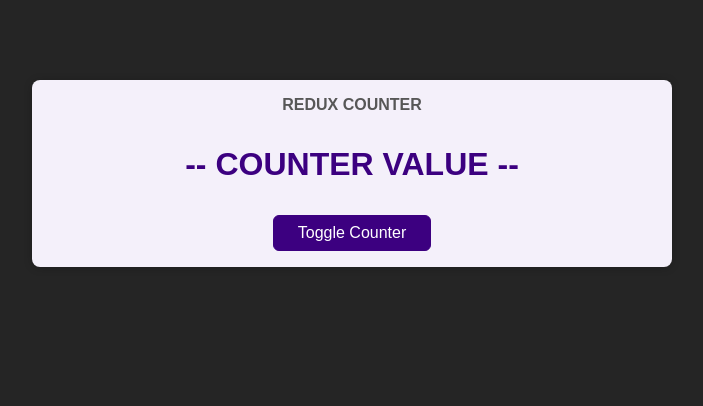
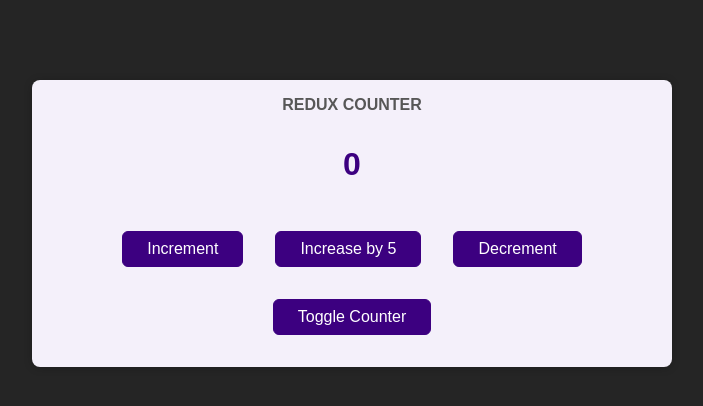
Before and after one commit to Nitin-Parmar-advant-lab/React-Advance, a JavaScript app: page / in a window 1280 px wide. Shown: the top 406 px of the page, without its empty margins (288-991 px from the left). Built offline with nearby package versions, Linux system fonts and the light colour scheme.

Commit message:
before the redux toolkit how things work, install the package but code does not changes

```diff
--- a/src/components/Counter.js
+++ b/src/components/Counter.js
@@ -1,12 +1,57 @@
-import classes from './Counter.module.css';
+import classes from "./Counter.module.css";
+// this useSelector is custom hook made by React Redux team.
+import { useSelector, useDispatch } from "react-redux";
 
+/*
+useSelector:
+
+- useSelector is a hook that reads a specific slice of state from the Redux store.
+- You pass a selector function to it (like state => state.counter), and it returns the value of the state you're interested in.
+- useSelector subscribes to the store and will trigger a re-render whenever the state you're selecting changes.
+
+useStore:
+
+- useStore is a hook that gives you access to the entire Redux store.
+- It returns the store itself, not a specific slice of the state. With useStore, you can access the full state and dispatch methods, but it won't automatically re-render your component on state changes.
+- useStore is more useful if you want to perform custom logic or dispatch actions manually.
+
+*/
 const Counter = () => {
-  const toggleCounterHandler = () => {};
+    const dispatch = useDispatch();
+
+    // this hook will automaticlly create subscription to the redux store by react redux library, so the compnenet get updated whenever value changes in the store
+    const counter = useSelector((state) => state.counter);
+    const showCounter = useSelector((xyz) => xyz.showCoutnter);
+    // in above that state is plaholder and it can be anything like this:
+    // (xyz => xyz.counter)
+    // we must have to follow the store strucutre, then whatever naming you use
+
+    const incrementHandler = () => {
+        dispatch({ type: "increment" });
+    };
+    const decrementHandler = () => {
+        dispatch({ type: "decrement" });
+    };
+    const increaseHanlder = () => {
+        dispatch({ type: "increase", amount: 5 });
+    };
+
+    // inshort this dispatch will take object and all things that object has will be passed into action to the reducserFucntion and by that action we can get this passed information
+    // Like in about example we set object properied type and amount and it can be anything
+
+    const toggleCounterHandler = () => {
+        dispatch({ type: "toggal" });
+    };
 
     return (
         <main className={classes.counter}>
             <h1>Redux Counter</h1>
-      <div className={classes.value}>-- COUNTER VALUE --</div>
+            {showCounter && <div className={classes.value}>{counter}</div>}
+            <div>
+                <button onClick={incrementHandler}>Increment</button>
+                <button onClick={increaseHanlder}>Increase by 5</button>
+                <button onClick={decrementHandler}>Decrement</button>
+            </div>
             <button onClick={toggleCounterHandler}>Toggle Counter</button>
         </main>
     );
--- a/src/components/Counter.module.css
+++ b/src/components/Counter.module.css
@@ -21,3 +21,8 @@
   margin: 2rem 0;
   font-weight: bold;
 }
+
+
+.counter button{
+    margin: 1rem;
+}
--- a/src/index.js
+++ b/src/index.js
@@ -1,8 +1,13 @@
-import React from 'react';
-import ReactDOM from 'react-dom/client';
+import { Provider } from "react-redux";
+import ReactDOM from "react-dom/client";
 
-import './index.css';
-import App from './App';
+import store from "./store/index.js";
+import "./index.css";
+import App from "./App";
 
-const root = ReactDOM.createRoot(document.getElementById('root'));
-root.render(<App />);
+const root = ReactDOM.createRoot(document.getElementById("root"));
+root.render(
+    <Provider store={store}>
+        <App />
+    </Provider>,
+);
--- a/src/store/index.js
+++ b/src/store/index.js
@@ -1,7 +1,48 @@
-const redux = require('redux')
+import { createStore } from "redux";
 
-const reducerFn = () => {
 
-}
+const initState = { counter: 0, showCoutnter: true };
 
-const store = redux.createStore(reducerFn)
+const counterReducer = (state = initState, action) => {
+    if (action.type === "increment") {
+        // IMP:
+        // this reducer function returned object will be rewrite/overwrite old object state,
+        // mean it does not change specific part it change the whole object in state
+        // so maintaing old state also we have to write all properited as it was like this way
+        // showCoutnter: state.showCoutnter,
+
+        // so in working with redux, never mutate(change) the existing state
+        // alway override it by returning a brand new state object
+        return {
+            counter: state.counter + 1,
+            showCoutnter: state.showCoutnter,
+        };
+    }
+
+    if (action.type === "increase") {
+        return {
+            counter: state.counter + action.amount,
+            showCoutnter: state.showCoutnter,
+        };
+    }
+
+    if (action.type === "decrement") {
+        return {
+            counter: state.counter - 1,
+            showCoutnter: state.showCoutnter,
+        };
+    }
+
+    if (action.type === "toggal") {
+        return {
+            showCoutnter: !state.showCoutnter,
+            counter: state.counter,
+        };
+    }
+
+    return state;
+};
+
+const store = createStore(counterReducer);
+
+export default store;
```
Also changed, not shown: eslint.config.mjs (added, +9 -0 lines), package.json (+8 -0 lines), src/index.css (line endings or trailing spaces), 2 other files (tests, documents, lock files or other folders). Lines whose indentation alone changed are shown as unchanged.
